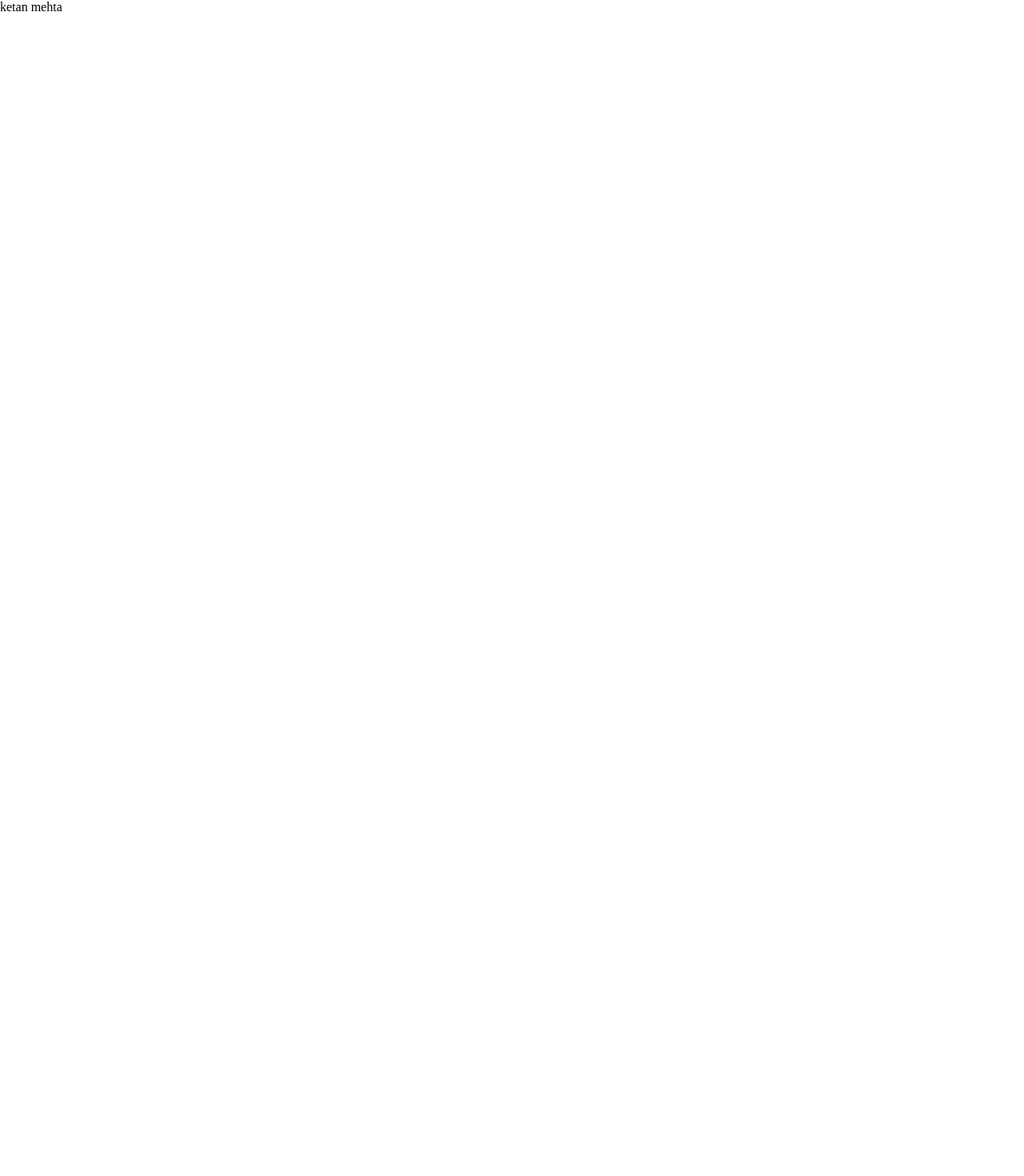
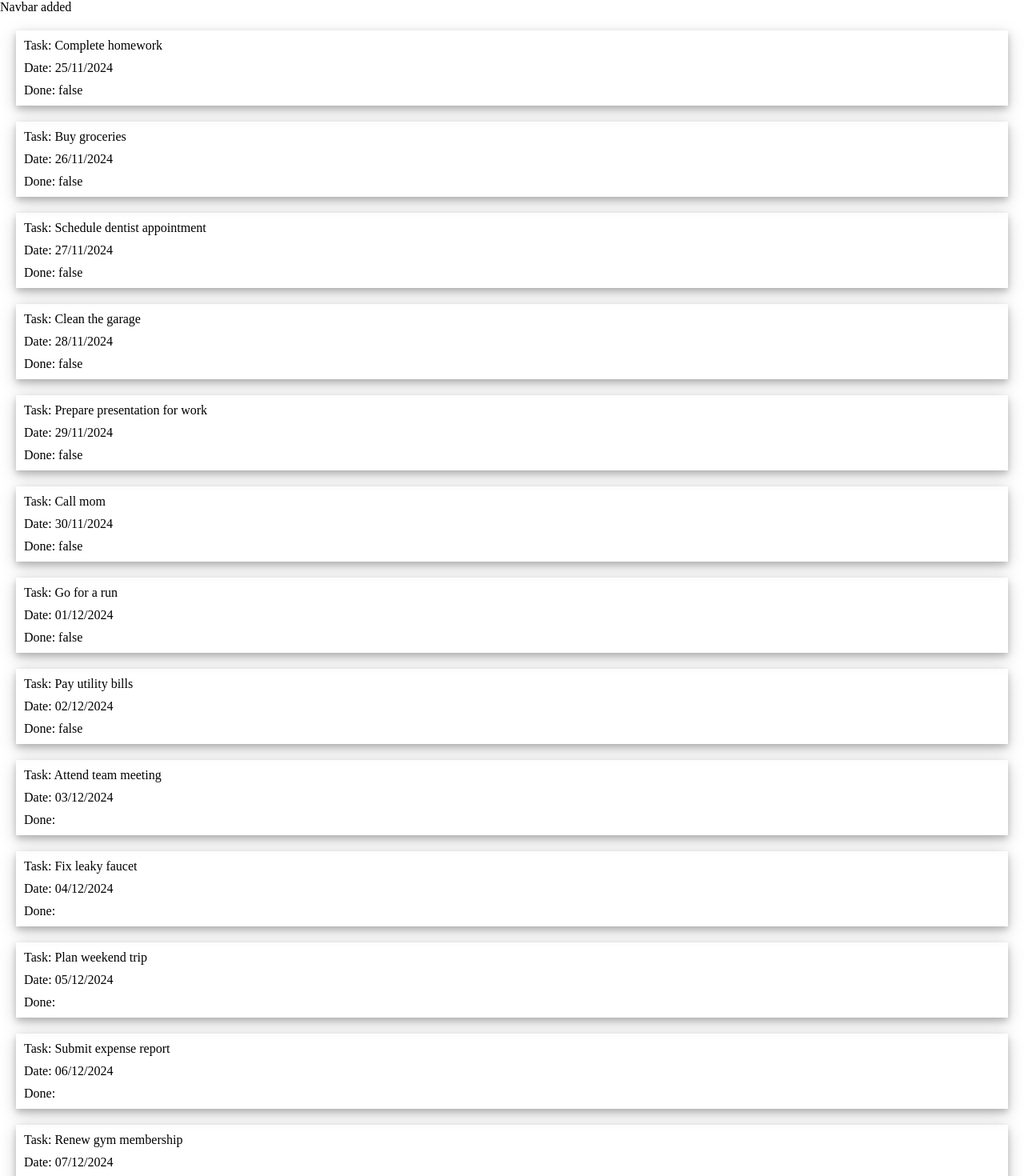
Before and after one commit to ketanMehtaa/todoerr, a React (Vite) app: page /today in a window 1280 px wide. Shown: the top 1470 px of the page at 80% size. Before the commit the page ends 800 px from the top, so only its background shows below. Built offline with nearby package versions, Linux system fonts and the light colour scheme.

Commit message:
added basic

```diff
--- a/index.css
+++ b/index.css
@@ -1,5 +1,18 @@
 * {
-    margin: 0;
-    padding: 0;
-    box-sizing: border-box;
+  margin: 0;
+  padding: 0;
+  box-sizing: border-box;
+  font-size: 16px;
 }
+
+.box-shadow {
+  box-shadow: 0 4px 8px 0 rgba(0, 0, 0, 0.2), 0 6px 20px 0 rgba(0, 0, 0, 0.19);
+}
+
+.taskbox{
+    display: flex;
+    flex-direction: column;
+    gap: 10px;
+    margin: 20px;
+    padding: 10px;
+}
--- /dev/null
+++ b/public/allTasks.json
@@ -0,0 +1,90 @@
+{
+    "task1": {
+      "task": "Complete homework",
+      "date": "25/11/2024",
+      "done": "false"
+    },
+    "task2": {
+      "task": "Buy groceries",
+      "date": "26/11/2024",
+      "done": "false"
+    },
+    "task3": {
+      "task": "Schedule dentist appointment",
+      "date": "27/11/2024",
+      "done": "false"
+    },
+    "task4": {
+      "task": "Clean the garage",
+      "date": "28/11/2024",
+      "done": "false"
+    },
+    "task5": {
+      "task": "Prepare presentation for work",
+      "date": "29/11/2024",
+      "done": "false"
+    },
+    "task6": {
+      "task": "Call mom",
+      "date": "30/11/2024",
+      "done": "false"
+    },
+    "task7": {
+      "task": "Go for a run",
+      "date": "01/12/2024",
+      "done": "false"
+    },
+    "task8": {
+      "task": "Pay utility bills",
+      "date": "02/12/2024",
+      "done": "false"
+    },
+    "task9": {
+      "task": "Attend team meeting",
+      "date": "03/12/2024"
+    },
+    "task10": {
+      "task": "Fix leaky faucet",
+      "date": "04/12/2024"
+    },
+    "task11": {
+      "task": "Plan weekend trip",
+      "date": "05/12/2024"
+    },
+    "task12": {
+      "task": "Submit expense report",
+      "date": "06/12/2024"
+    },
+    "task13": {
+      "task": "Renew gym membership",
+      "date": "07/12/2024"
+    },
+    "task14": {
+      "task": "Write blog post",
+      "date": "08/12/2024"
+    },
+    "task15": {
+      "task": "Update resume",
+      "date": "09/12/2024"
+    },
+    "task16": {
+      "task": "Get car serviced",
+      "date": "10/12/2024"
+    },
+    "task17": {
+      "task": "Organize bookshelf",
+      "date": "11/12/2024"
+    },
+    "task18": {
+      "task": "Practice guitar",
+      "date": "12/12/2024"
+    },
+    "task19": {
+      "task": "Start holiday shopping",
+      "date": "13/12/2024"
+    },
+    "task20": {
+      "task": "Volunteer at local shelter",
+      "date": "14/12/2024"
+    }
+  }
--- a/src/App.js
+++ b/src/App.js
@@ -1,13 +1,32 @@
-import React from "react";
-import ReactDOM from "react-dom/client";
+import React from 'react';
+import ReactDOM from 'react-dom/client';
+import Navbar from './components/Navbar';
+import Today from './components/Today';
+
+import { createBrowserRouter, Outlet, RouterProvider } from 'react-router-dom';
 
 const AppLayout = () => {
   return (
     <>
-      <div>ketan mehta</div>
+      <Navbar />
+      <Outlet />
     </>
   );
 };
+
+const router = createBrowserRouter([
+  {
+    path: '/',
+    element: <AppLayout />,
+    children: [
+        {
+            path : "today",
+            element: <Today />
+        }
+    ],
+  },
+]);
+
 const root = ReactDOM.createRoot(document.getElementById('root'));
 
-root.render(<AppLayout />);
+root.render(<RouterProvider router={router} />);
--- /dev/null
+++ b/src/components/Navbar.js
@@ -0,0 +1,8 @@
+const Navbar = () => {
+  return (
+    <nav>
+      <div> Navbar added</div>
+    </nav>
+  );
+};
+export default Navbar;
--- /dev/null
+++ b/src/components/Task.js
@@ -0,0 +1,13 @@
+import React from 'react';
+
+const Task = ({task}) =>{
+  return (
+    <div key={task.id} className="box-shadow taskbox">
+
+      <div>Task: {task.task}</div>
+      <div>Date: {task.date}</div>
+      <div>Done: {task.done}</div>
+    </div>
+  );
+}
+export default Task;
--- /dev/null
+++ b/src/components/Today.js
@@ -0,0 +1,17 @@
+import { useEffect, useState } from 'react';
+import allTasks from '../../public/allTasks.json';
+import Task from './Task';
+
+const Today = () => {
+  const [tasks, setTasks] = useState([]);
+
+  useEffect(() => {
+    // Convert the object to an array for easier mapping
+    const tasksArray = Object.entries(allTasks).map(([key, value]) => ({ id: key, ...value }));
+    setTasks(tasksArray);
+  }, []);
+
+  return <>{tasks.length > 0 ? tasks.map((task) => <Task task={task} id={task.id} />) : <p>No tasks found.</p>}</>;
+};
+
+export default Today;
```
Also changed, not shown: src/components/AddTask.js (added), 1 other file (tests, documents, lock files or other folders).
